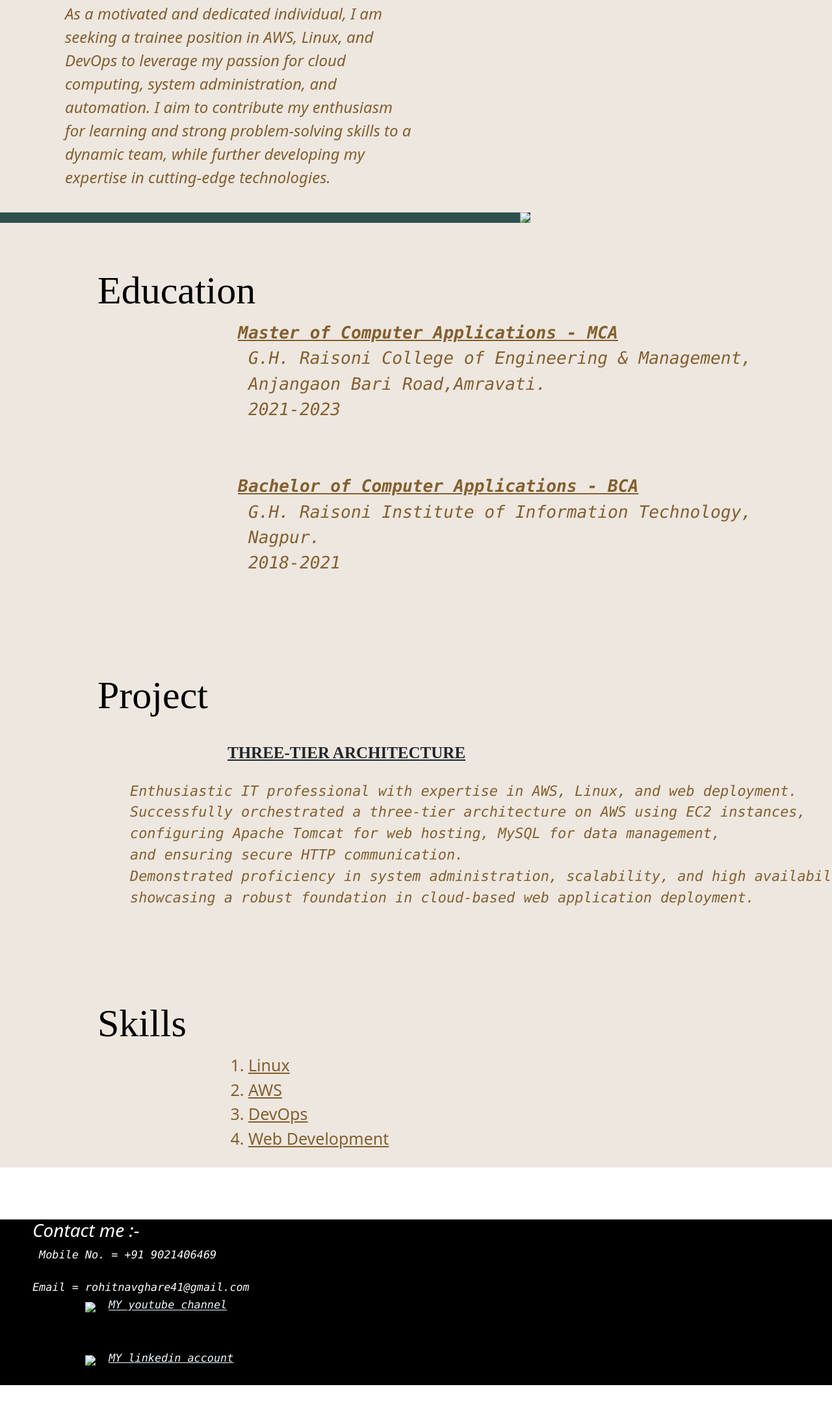
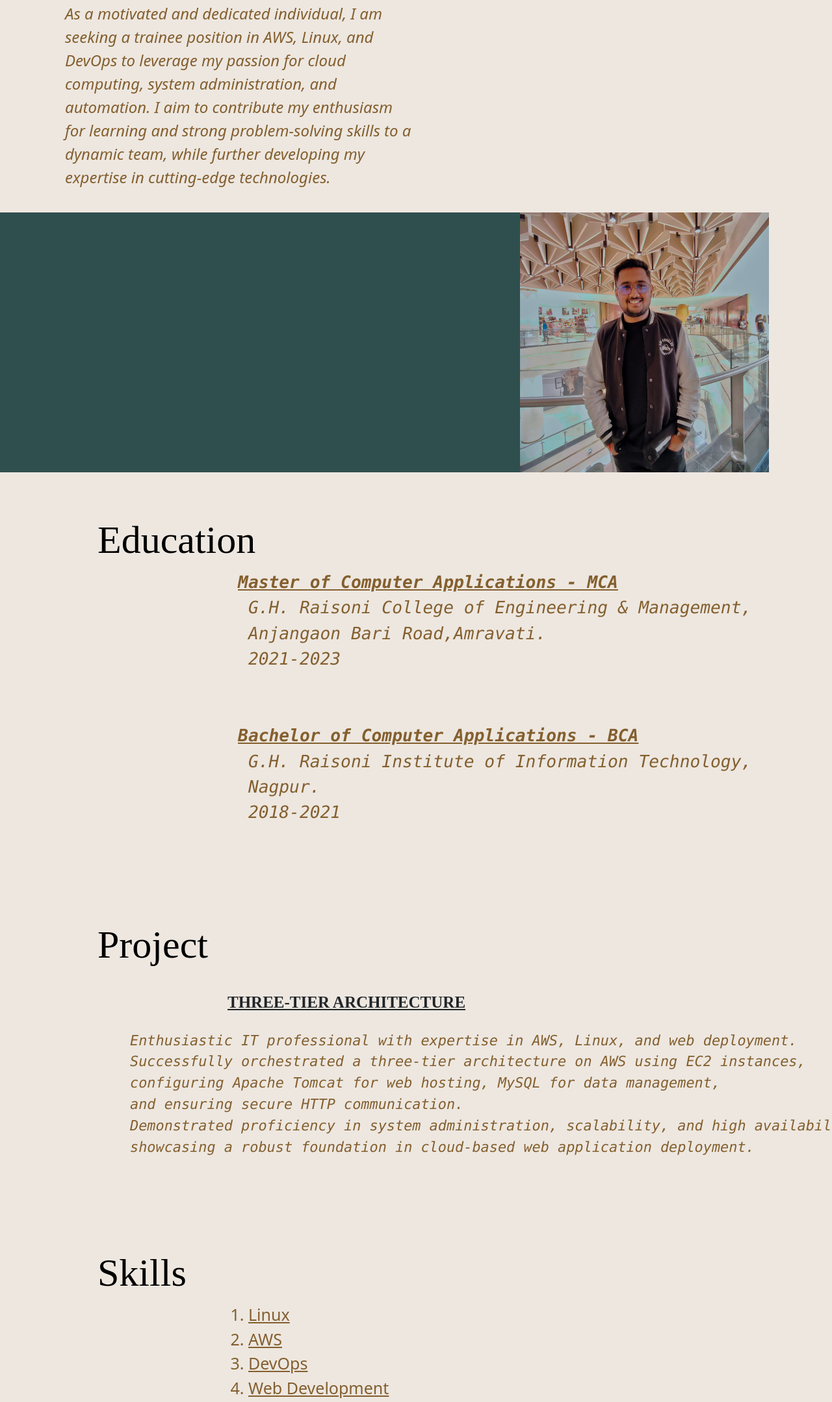
Before and after one commit to RohitNavghare/Portfolio, a plain HTML site: page index.html in a window 1280 px wide. Shown: the part 397-2555 px from the top of the page at 65% size. Drawn offline with nearby package versions, Linux system fonts and the light colour scheme.

Commit message:
Add files via upload

```diff
--- a/index.html
+++ b/index.html
@@ -12,7 +12,7 @@
         <a href="#" class="anch">About</a>
         <a href="#edu" class="anch">Education</a>
         <a href="#project" class="anch">Project</a>
-        <a href="/documents/Rohit_cv.pdf" target="_main" class="anch">Resume</a>
+        <a href="/Rohit_cv.pdf" target="_main" class="anch">Resume</a>
         <a href="#footertext" class="anch">Contact</a>
     </div>
 
@@ -28,7 +28,7 @@
                     As a motivated and dedicated individual, I am seeking a trainee position in AWS, Linux, and DevOps to leverage my passion for cloud computing, system administration, and automation. I aim to contribute my enthusiasm for learning and strong problem-solving skills to a dynamic team, while further developing my expertise in cutting-edge technologies.
                 </p>
             </div>
-            <div><img id="myImg" src="/images/My Image.jpg" height="400px"></div>
+            <div><img id="myImg" src="/My Image.jpg" height="400px"></div>
 
 
         <br><br>
@@ -87,8 +87,8 @@ showcasing a robust foundation in cloud-based web application deployment.
         <pre> Mobile No. = +91 9021406469
 
 Email = rohitnavghare41@gmail.com
-        <img class="logo" src="/images/Youtube_logo.png" height="50px">  <a class="link" href="https://www.youtube.com/channel/UCbuAg9A8SbQ_BPgqgjAdXhw" target="_main">MY youtube channel</a>
+        <img class="logo" src="/Youtube_logo.png" height="50px">  <a class="link" href="https://www.youtube.com/channel/UCbuAg9A8SbQ_BPgqgjAdXhw" target="_main">MY youtube channel</a>
         <br>
-        <img class="logo" src="/images/linkdin_logo.png" height="50px">  <a class="link" href="https://www.linkedin.com/in/rohit-navghare-186a09258?utm_source=share&utm_campaign=share_via&utm_content=profile&utm_medium=android_app" target="_main">MY linkedin account</a>
+        <img class="logo" src="/linkdin_logo.png" height="50px">  <a class="link" href="https://www.linkedin.com/in/rohit-navghare-186a09258?utm_source=share&utm_campaign=share_via&utm_content=profile&utm_medium=android_app" target="_main">MY linkedin account</a>
     </div>
 </footer>
```
